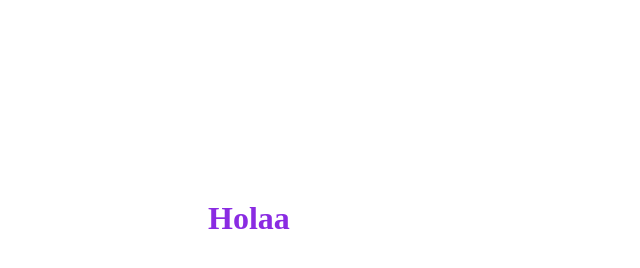
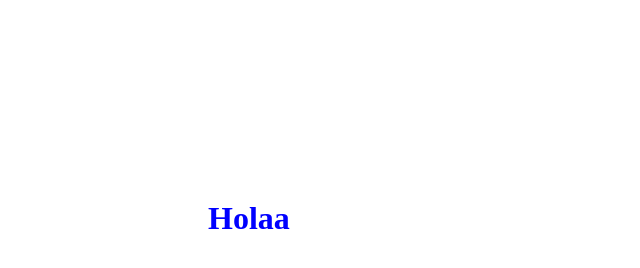
Before and after one commit to Julianny19/portfolio, a plain HTML site: page index.html in a window 1280 px wide. Shown: the whole page, without its empty margins (0-640 px from the left). Drawn offline with Linux system fonts and the light colour scheme.

Commit message:
Update style.css

```diff
--- a/style.css
+++ b/style.css
@@ -1,2 +1,2 @@
-h1{color: blueviolet;
+h1{color: blue;
 margin: 200px;}
```
